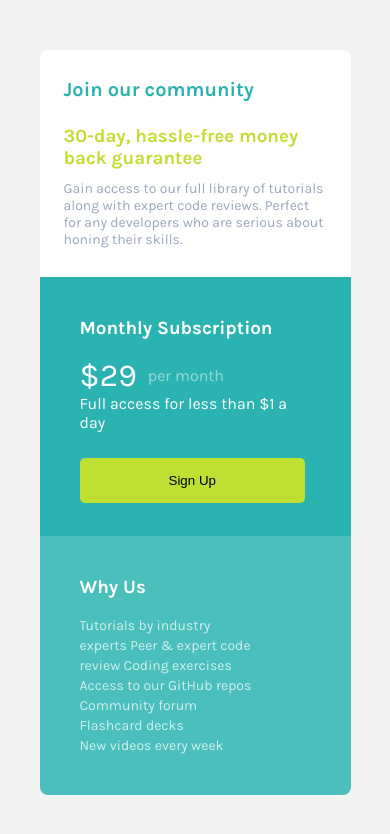
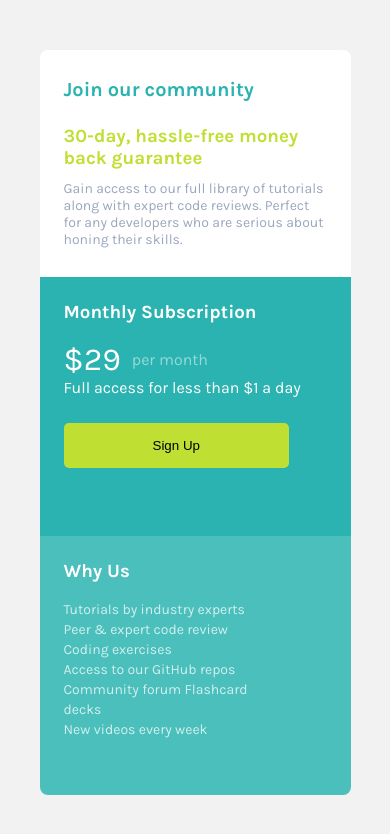
Before and after one commit to WesleyRodriguesMachado/single-price-grid-component, a plain HTML site: page index.html in a window 390 px wide. Drawn offline with Linux system fonts and the light colour scheme.

Commit message:
ajustando a parte responsiva

```diff
--- a/css/responsive.css
+++ b/css/responsive.css
@@ -25,7 +25,7 @@
      }
 
      .container .price-details{
-
+        padding: 24px;
         height:259px ;
         width: 311px;
         border-radius: 0 0 0 0px;
@@ -34,7 +34,7 @@
 
 
     .container .why-us{
-
+        padding: 24px;
         height:259px;
         width: 311px;
         border-radius: 0 0 8px 8px;
```
